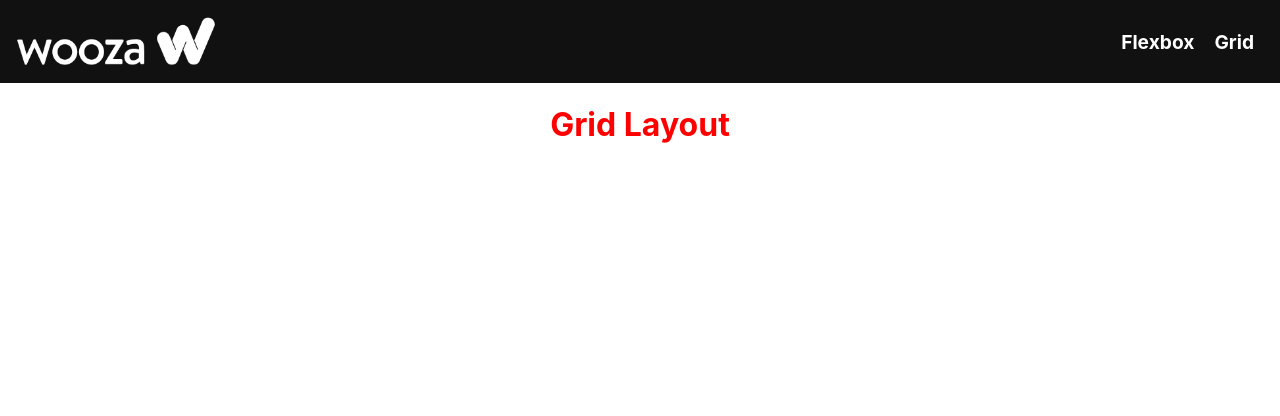
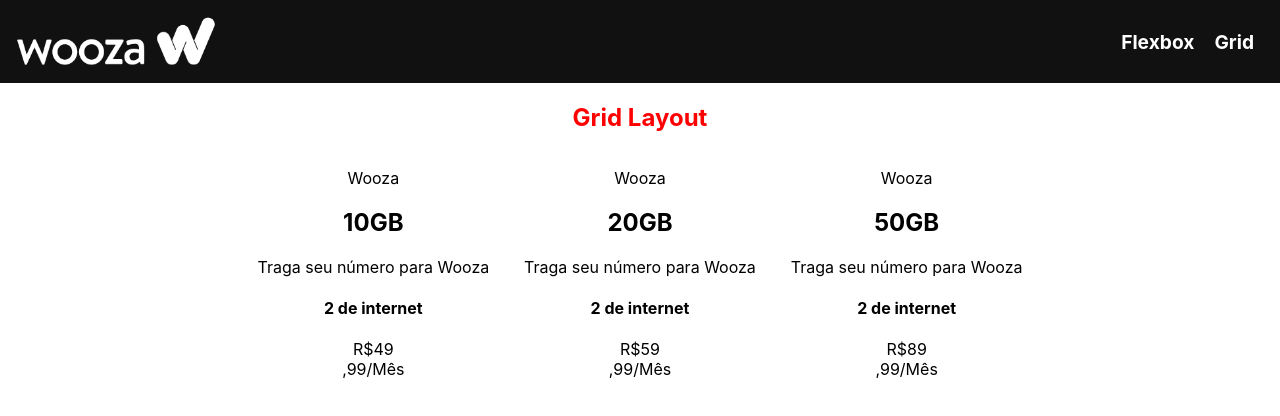
Before and after one commit to arielfurtado/css-avancado, a React (Create React App) app: page /grid in a window 1280 px wide. Shown: the top 416 px of the page. Built offline with nearby package versions, Linux system fonts and the light colour scheme.

Commit message:
Feature/grid and json (#2)
* feat: cria json de planos

* feat: atualiza card com dados vindo do json

* feat: inicio da estrutura grid

* feat: cria e da inicio as propriedades grid

```diff
--- a/src/components/card/index.js
+++ b/src/components/card/index.js
@@ -3,11 +3,11 @@
 import './style.scss';
 
 
-const Card = () => (
+const Card = ({plan}) => (
     <div class="card-item">
         <div class="card-header">
             <p>Wooza</p>
-            <h2>20GB</h2>
+            <h2>{plan.internet}</h2>
         </div>
         <div class="card-content">
             <div class="row-benefit">
@@ -16,9 +16,9 @@
             </div>
             <div class="price">
                 <span class="currency">R$</span>
-                <span class="big-price">99</span>
+                <span class="big-price">{plan.price.real}</span>
                 <div class="wrap">
-                    <span class="cents">,99</span>
+                    <span class="cents">,{plan.price.cents}</span>
                     <span class="month">/Mês</span>
                 </div>
             </div>
--- a/src/pages/grid/index.js
+++ b/src/pages/grid/index.js
@@ -1,9 +1,22 @@
 import React from 'react';
 
+import Card from '../../components/card';
+
+import './style.scss';
+
+const plans = require('../../plans.json');
+
 const Grid = () => (
-    <div>
+    <section className='grid'>
         <h1>Grid Layout</h1>
-    </div>
+        <div className='cards'>
+            {
+                plans.map(p => {
+                    return (<Card plan={p}/>)
+                })
+            }
+        </div>
+    </section>
 );
 
 export default Grid;
--- /dev/null
+++ b/src/pages/grid/style.scss
@@ -0,0 +1,13 @@
+h1 {
+    color: red;
+}
+
+.grid {
+    max-width: 800px;
+    margin: 0 auto;
+}
+
+.cards {
+    display: grid;
+    grid-template-columns: repeat(3, 1fr);
+}
--- /dev/null
+++ b/src/plans.json
@@ -0,0 +1,23 @@
+[
+    {
+        "internet": "10GB",
+        "price": {
+            "real": "49",
+            "cents": "99"
+        }
+    },
+    {
+        "internet": "20GB",
+        "price": {
+            "real": "59",
+            "cents": "99"
+        }
+    },
+    {
+        "internet": "50GB",
+        "price": {
+            "real": "89",
+            "cents": "99"
+        }
+    }
+]
```
